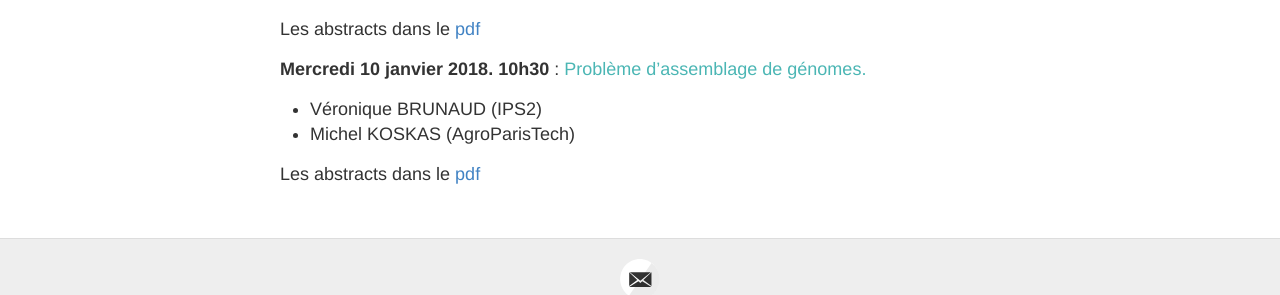
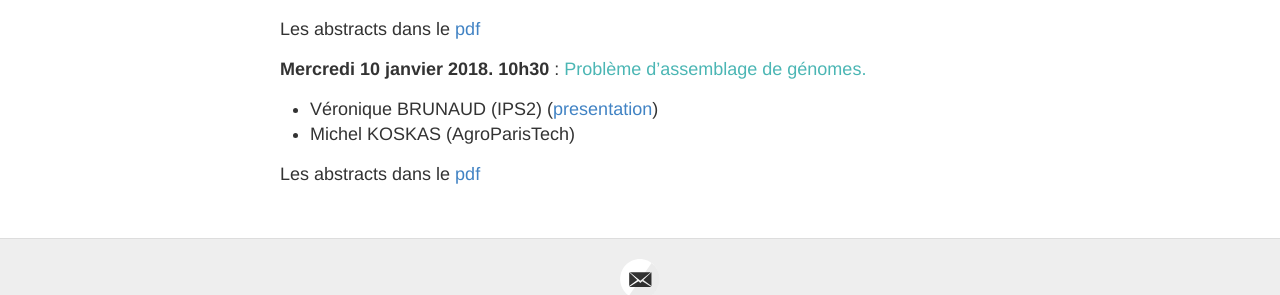
Before and after one commit to MathForGenomics/MathForGenomics.github.io, a Jekyll site: the page built from exposes.md, in a window 1280 px wide. Shown: the part 667-962 px from the top of the page. Built offline with Jekyll 4.4.1, drawn with Linux system fonts in a browser that asks for light colours.

Commit message:
Update exposes.md

```diff
--- a/exposes.md
+++ b/exposes.md
@@ -27,7 +27,7 @@ Les abstracts dans le [pdf](ABSTRACT/2_11avril.pdf)
 Les abstracts dans le [pdf](ABSTRACT/3_7mars.pdf)
 
 **Mercredi 10 janvier 2018. 10h30** : <span style="color:rgb(75, 182, 180)">Problème d'assemblage de génomes.</span>
-- Véronique BRUNAUD (IPS2)
+- Véronique BRUNAUD (IPS2) ([presentation](brunaud.pdf))
 - Michel KOSKAS (AgroParisTech)
 
 Les abstracts dans le [pdf](ABSTRACT/1_10janvier.pdf)
```
